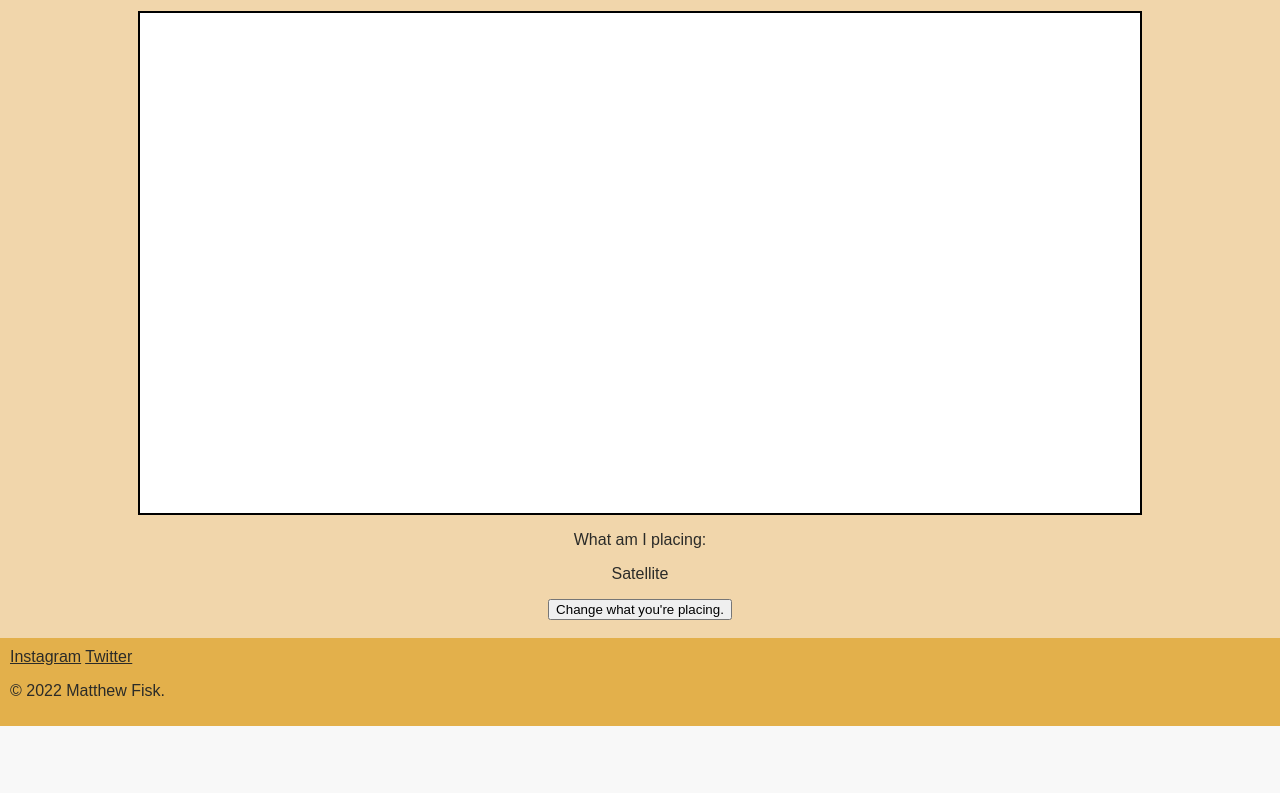
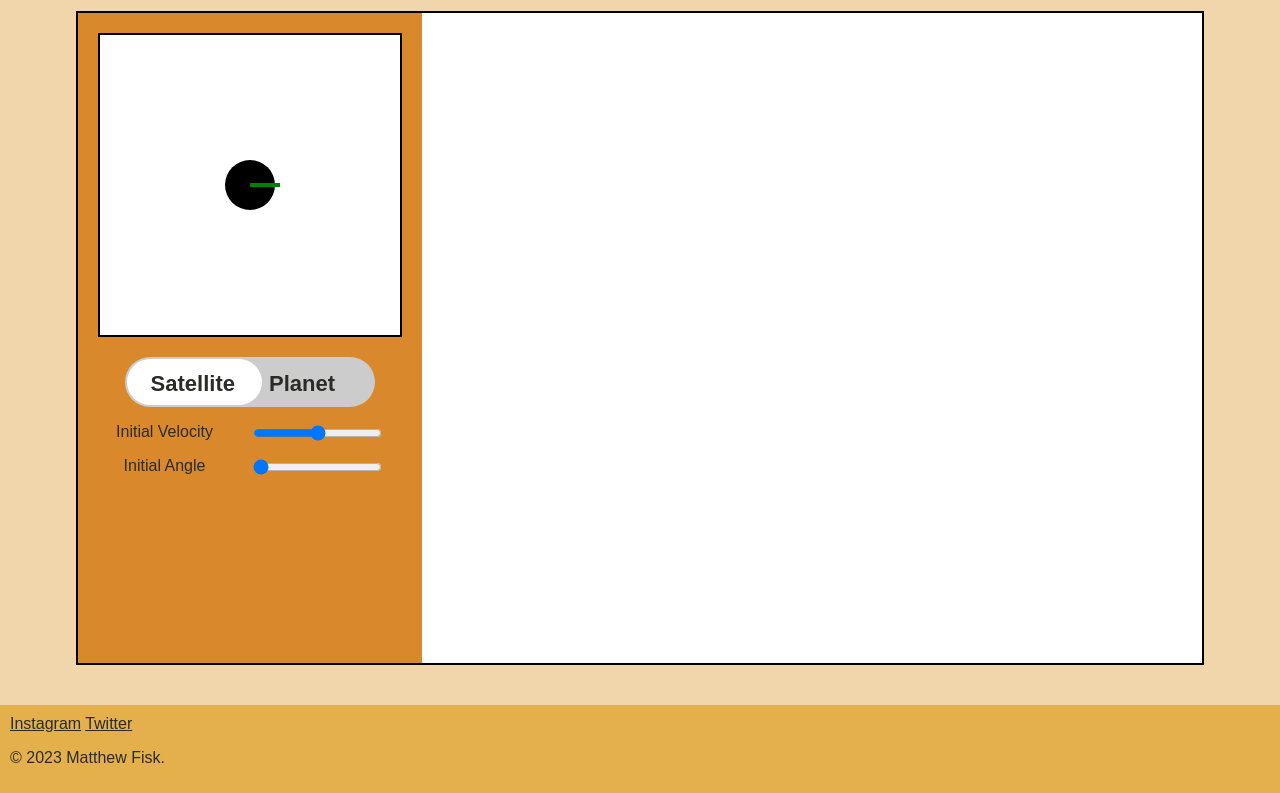
Before and after one commit to mahttchoo/mahttchoo.github.io, a plain HTML site: page projects/orbit.html in a window 1280 px wide. Shown: the part 83-876 px from the top of the page. Before the commit the page ends 816 px from the top, so only its background shows below. Drawn offline with Linux system fonts and the light colour scheme.

Commit message:
Update
Improved Orbit Simulation, added Courseflow Generator, added Java Graph Library, fixed image hover effect appearing over navbar, replaced NAV with my logo on the top left.

```diff
--- a/projects/orbit.html
+++ b/projects/orbit.html
@@ -2,22 +2,23 @@
 
 <head>
     <meta charset="UTF-8">
-    <title>Bricks Game</title>
+    <title>Orbital Simulation</title>
     <link rel="stylesheet" href="../style/styles.css">
+    <link rel="stylesheet" href="../style/orbit.css">
     <link rel="icon" href="../images/icon2.ico">
 </head>
 
 <body>
     <nav>
         <div id="logo">
-            <h4>NAV</h4>
+            <img src="../images/logo.png">
         </div>
         <ul id="navLinks">
             <li>
                 <a href="../index.html">Home</a>
             </li>
             <li>
-                <a href="../projects.html">Projects</a>
+                <a href="../projects.html">Portfolio</a>
             </li>
             <li>
                 <a href="../volunteering.html">Volunteering</a>
@@ -31,17 +32,38 @@
     </nav>
 
     <div class="topContainer">
-        <canvas id="myCanvas" width="1000" height="500" style="border:2px solid #000000;"></canvas>
-        <p>What am I placing: </p>
-    <p id="whatAmIPlacing">Satellite</p>
-    <button type="button" onclick="incrementWhatAmIPlacing()">Change what you're placing.</button>
-    <br><br>
+        <div style="display: table; margin: auto;">
+            <div id="ui" style="float: left; text-align:center; background-color: #d9882b; border:2px solid #000000; border-right: none;">
+                <canvas id="uiCanvas" style="border:2px solid #000000; margin: 20px;"></canvas><br>
+                <label class="switch">
+                    <input type="checkbox" onclick="swapUI()">
+                    <span class="slider">
+                        <p style="left: 1.6rem;">Satellite</p>
+                        <p style="left: 9rem;">Planet</p>
+                    </span>
+                </label>
+                <div>
+                    <p>
+                        <label for="initVel">Initial Velocity</label>
+                        <input type="range" min="1" max="11" value="6" id="initVel">
+                    </p>
+                    <p>
+                        <label for="initAngle">Initial Angle</label>
+                        <input type="range" min="0" max="360" value="0" id="initAngle">
+                    </p>
+                </div>
+            </div>
+            <div style="float:left;">
+                <canvas id="myCanvas" style="border:2px solid #000000; border-left: none; margin-bottom: 40px; cursor: pointer;"></canvas> <!--Width and Height set in script.js-->
+            </div>
+            <br><br>
+        </div>
     </div>
 
     <div class="bottomContainer">
         <a class="footer-link" href="https://www.instagram.com/matthewpancakes/">Instagram</a>
         <a class="footer-link" href="https://twitter.com/MatthewFisk11">Twitter</a>
-        <p>© 2022 Matthew Fisk.</p>
+        <p>© 2023 Matthew Fisk.</p>
     </div>
 
     <script src="../scripts/navControl.js"></script>
--- a/scripts/orbit/satellite.js
+++ b/scripts/orbit/satellite.js
@@ -1,5 +1,3 @@
-//document.addEventListener('DOMContentLoaded', domloaded, false);
-
 function satelliteClass(posX, posY) {
     this.x = posX;
     this.y = posY;
@@ -17,7 +15,6 @@ function satelliteClass(posX, posY) {
 
     this.generateColor = function() {
         var i = Math.floor(Math.random() * 6);
-        var color;
 
         switch(i) {
             case 0:
@@ -38,7 +35,6 @@ function satelliteClass(posX, posY) {
     this.trailColor = this.generateColor();
 
     this.draw = function () {
-        //console.log("X: " + this.accX + "      Y: " + this.accY);
         canvasContext.fillStyle = 'black';
         canvasContext.beginPath();
         canvasContext.arc(this.x, this.y, 10, 0, Math.PI * 2, true);
@@ -51,15 +47,12 @@ function satelliteClass(posX, posY) {
         this.velX = this.velX + this.accX;
         this.velY = this.velY + this.accY;
 
-        if (this.x > 1500 || this.x < -500 || this.y > 1000 || this.y < -500) {
+        if (this.x > window.innerWidth + 500 || this.x < -500 || this.y > window.innerheight + 1000 || this.y < -500) {
             this.destroyBool = true;
         }
 
         this.drawVelocity();
         this.drawAcceleration();
-
-        // the dotted line method doesn't work with very fast satellites
-        // the dotted line method doesn't work with a lot of satellites at once, maybe be able to set the trail color?
 
         var pDistX = this.x - this.path[this.path.length - 1].getX();
         var pDistY = this.y - this.path[this.path.length - 1].getY();
@@ -71,15 +64,6 @@ function satelliteClass(posX, posY) {
         if (this.path.length > this.maxDotCount) {
             this.path.splice(0,1);
         }
-
-        /*
-        var pathPoint = new prevPathClass(this.x, this.y);
-        if (this.pCount >= 6) {
-            this.path.push(pathPoint);
-            this.pCount = 0;
-        } else {
-            this.pCount++;
-        }*/
     }
 
     this.setVelocity = function (vX, vY) {
--- a/scripts/orbit/script.js
+++ b/scripts/orbit/script.js
@@ -1,9 +1,3 @@
-//TODO: maybe make the previous path dots depend on the last distance from the previous points previous point
-// This will help deal with the squished corners when it slows down and turns around
-// it will also help deal with when it zooms off and the dots get very far
-// also prolly make a max count of previous points lol.
-// Maybe use lines instead of dots??? This will work if we use the distance between points to decide a new point, not time.
-
 //Canvas Variables
 var canvas;
 var canvasContext;
@@ -11,61 +5,60 @@ var canvasContext;
 const satelliteList = [];
 const planetList = [];
 
-var whatAmIPlacing = 0;
+var placeSat = true;
 
 //Main function
 window.onload = function () {
     //Sets the canvas variables
     canvas = document.getElementById('myCanvas');
+    myCanvas.width = window.innerWidth - 500;
+    myCanvas.height = window.innerHeight - 150;
     canvasContext = canvas.getContext('2d');
-    console.log("hi");
+
+    uiCanvas = document.getElementById('uiCanvas');
+    uiCanvas.width = 300;
+    uiCanvas.height = 300;
+    uiCanvasContext = uiCanvas.getContext('2d');
+
+    document.getElementById('ui').style.height = "" + (myCanvas.height + 4) + "px";
+    colorRect(0,0,300,300, "white", uiCanvasContext);
+    colorCircle(150, 150, 25, 'black', uiCanvasContext);
 
     var fps = 60;
     setInterval(function () {
-        colorRect(0, 0, canvas.width, canvas.height, 'white');
+        colorRect(0, 0, canvas.width, canvas.height, 'white', canvasContext);
+        updateObjects();
+    }, 1000 / fps);
 
-        for (var i = 0; i < satelliteList.length; i++) {
-            var newAccX = 0;
-            var newAccY = 0;
-            satelliteList[i].draw();
-            satelliteList[i].drawPath();
-            satelliteList[i].move();
-            for (var k = 0; k < planetList.length; k++) {
-                var xdist = planetList[k].getX() - satelliteList[i].getX();
-                var ydist = planetList[k].getY() - satelliteList[i].getY();
-                var distToPlanet = Math.sqrt((xdist * xdist) + (ydist * ydist));
-                var gravityForce = 3/(distToPlanet * distToPlanet);
-                newAccX += gravityForce * xdist;
-                newAccY += gravityForce * ydist;
-            }
-            satelliteList[i].setAcceleration(newAccX, newAccY);
-            if (satelliteList[i].doIDestroy() == true) {
-                satelliteList.splice(i, 1);
-                updateObjectCounts();
-            }
+    var UIfps = 40;
+    setInterval(function () {
+        if (placeSat) {
+            updateSatUI();
         }
-
-        for (var i = 0; i < planetList.length; i++) {
-            planetList[i].draw();
-        }
-    }, 1000 / fps);
+    }, 1000 / UIfps);
 
 
     canvas.addEventListener('mousedown', handleMouseClick);
 }
 
 function handleMouseClick(evt) {
-    switch (whatAmIPlacing) {
-        case 0:
-            var mousePos = calculateMousePosition(evt);
-            var sat = new satelliteClass(mousePos.x, mousePos.y);
-            sat.setVelocity(-1, 2);
-            satelliteList.push(sat);
-            break;
-        case 1:
+    switch (placeSat) {
+        case false:
             var mousePos = calculateMousePosition(evt);
             var planet = new planetClass(mousePos.x, mousePos.y, 30);
             planetList.push(planet);
+            break;
+        case true:
+            var mousePos = calculateMousePosition(evt);
+            var sat = new satelliteClass(mousePos.x, mousePos.y);
+
+            var totalVel = document.getElementById('initVel').value / 5;
+            var angle = document.getElementById('initAngle').value * (Math.PI / 180);
+            var xVel = totalVel * Math.cos(angle);
+            var yVel = totalVel * Math.sin(angle) * -1; // negative since y=0 is the top of the screen
+            sat.setVelocity(xVel, yVel);
+
+            satelliteList.push(sat);
             break;
         default:
             var mousePos = calculateMousePosition(evt);
@@ -76,9 +69,22 @@ function handleMouseClick(evt) {
     }
 }
 
-function colorRect(leftX, topY, width, height, drawColor) {
+function colorRect(leftX, topY, width, height, drawColor, context) {
+    context.fillStyle = drawColor;
+    context.fillRect(leftX, topY, width, height);
+}
+
+function colorCircle(x, y, r, drawColor, context) {
+    context.fillStyle = drawColor;
+    context.beginPath();
+    context.arc(x, y, r, 0, Math.PI * 2, true);
+    context.fill();
+}
+
+function colorText(leftX, topY, text, font, drawColor) {
     canvasContext.fillStyle = drawColor;
-    canvasContext.fillRect(leftX, topY, width, height);
+    canvasContext.font = "bold 36px Arial";
+    canvasContext.fillText(text, leftX, topY);
 }
 
 function calculateMousePosition(evt) {
@@ -92,21 +98,66 @@ function calculateMousePosition(evt) {
     }
 }
 
-function incrementWhatAmIPlacing() {
-    switch (whatAmIPlacing) {
-        case 0:
-            whatAmIPlacing++;
-            var text = document.getElementById("whatAmIPlacing");
-            text.innerHTML = "Planet";
+function updateObjects(){
+    for (var i = 0; i < satelliteList.length; i++) {
+        var newAccX = 0;
+        var newAccY = 0;
+        satelliteList[i].draw();
+        satelliteList[i].drawPath();
+        satelliteList[i].move();
+        for (var k = 0; k < planetList.length; k++) {
+            var xdist = planetList[k].getX() - satelliteList[i].getX();
+            var ydist = planetList[k].getY() - satelliteList[i].getY();
+            var distToPlanet = Math.sqrt((xdist * xdist) + (ydist * ydist));
+            var gravityForce = 3/(distToPlanet * distToPlanet);
+            newAccX += gravityForce * xdist;
+            newAccY += gravityForce * ydist;
+        }
+        satelliteList[i].setAcceleration(newAccX, newAccY);
+        if (satelliteList[i].doIDestroy() == true) {
+            satelliteList.splice(i, 1);
+        }
+    }
+
+    for (var i = 0; i < planetList.length; i++) {
+        planetList[i].draw();
+    }
+}
+
+function swapUI() {
+    console.log("Initial Velocity: " + document.getElementById('initVel').value);
+    console.log("Initial Angle: " + document.getElementById('initAngle').value);
+    switch (placeSat) {
+        case false:
+            placeSat = true;
+            // UI Canvas updates for satelittes are done via window onload function
             break;
-        case 1:
-            whatAmIPlacing--;
-            var text = document.getElementById("whatAmIPlacing");
-            text.innerHTML = "Satellite";
+        case true:
+            placeSat = false;
+            colorRect(0,0,300,300, "white", uiCanvasContext);
+            colorCircle(150, 150, 40, 'red', uiCanvasContext);
             break;
         default:
-            var text = document.getElementById("whatAmIPlacing");
-            text.innerHTML = "uhhh something is wrong :(";
             break;
     }
 }
+
+function updateSatUI() {
+    colorRect(0,0,300,300, "white", uiCanvasContext);
+    colorCircle(150, 150, 25, 'black', uiCanvasContext);
+
+    uiCanvasContext.strokeStyle = 'green';
+    uiCanvasContext.lineWidth = 4;
+    uiCanvasContext.beginPath();
+    uiCanvasContext.moveTo(150, 150);
+
+    var totalVel = document.getElementById('initVel').value / 7;
+    var angle = document.getElementById('initAngle').value * (Math.PI / 180);
+    var x = totalVel * Math.cos(angle) * 35; // 10 is an arbitrary number so that the visual velocity vector looks nice in the UI
+    var y = totalVel * Math.sin(angle) * 35 * -1;
+
+    uiCanvasContext.lineTo(x + 150, y + 150); // 150 is midpoint of the UI canvas
+    uiCanvasContext.stroke();
+}
+
+// https://stackoverflow.com/questions/826782/how-to-disable-text-selection-highlighting
--- /dev/null
+++ b/style/orbit.css
@@ -0,0 +1,63 @@
+.switch {
+    position: relative;
+    display: inline-block;
+    width: 250px;
+    height: 50px;
+}
+
+.slider {
+    position: absolute;
+    cursor: pointer;
+    height: 50px;
+    width: 250px;
+    top: 0;
+    left: 0;
+    right: 0;
+    bottom: 0;
+    background-color: #ccc;
+    border-radius: 90px;
+    transition: .4s;
+}
+
+.slider:before {
+    position: absolute;
+    content: "";
+    height: 46px;
+    width: 135px;
+    left: 2px;
+    top: 2px;
+    background-color: white;
+    transition: .4s;
+    border-radius: 50px;
+}
+
+.switch input {
+    height: 0px;
+    display: none;
+}
+
+.slider p {
+    position: absolute;
+    margin-top: 14px;
+    font-size: 22px;
+    font-weight: bold;
+    -webkit-touch-callout: none; /* iOS Safari */
+      -webkit-user-select: none; /* Safari */
+       -khtml-user-select: none; /* Konqueror HTML */
+         -moz-user-select: none; /* Old versions of Firefox */
+          -ms-user-select: none; /* Internet Explorer/Edge */
+              user-select: none;
+}
+
+input:checked + .slider:before {
+    transform: translateX(111px);
+}
+
+label {
+    font-family: sans-serif;
+}
+
+input[type=range] {
+    float: right;
+    margin-right: 40px;
+}
--- a/style/styles.css
+++ b/style/styles.css
@@ -39,6 +39,10 @@ a:hover {
 	text-shadow: 1px 1px 1px #2b2b28;
 }
 
+a img {
+	box-shadow: 10px 5px 5px darkslategray;
+	border: 1px solid black;
+}
 a:hover img {
   opacity: 0.5;
 }
@@ -51,7 +55,8 @@ nav {
 	background-color: #e3b04b;
 	position: fixed;
 	width: 100%;
-	transform: translateY(-100%);
+	transform: translateY(-101%); /* -100% leaves a very tiny sliver on the top above the navbar uncovered. Idk why. */
+	z-index: 100;
 }
 
 embed {
@@ -122,13 +127,15 @@ h6 {
 }
 
 #logo {
+	margin: 20px;
 	letter-spacing: 4px;
 	font-size: 25px;
 }
 #navLinks {
 	display: flex;
 	justify-content: space-around;
-	width: 70%;
+	width: 100%;
+	z-index: 2;
 }
 #navLinks li {
 	list-style: none;
@@ -164,6 +171,9 @@ h6 {
   width: 50%;
   padding: 10px;
 }
+#myCanvas {
+	padding-right: 0px;
+}
 /* Clear floats after the columns */
 .row:after {
   content: "";
@@ -178,7 +188,7 @@ h6 {
 #gameCanvas {
 	display: block;
 	margin-left: auto;
-  margin-right: auto;
+  	margin-right: auto;
 	padding-bottom: 40px;
 	margin-top: 20px;
 	width: 50%;
```
Also changed, not shown: games/bricks.html (+2 -2 lines), games/racing.html (+2 -2 lines), games/shootyGame.html (+2 -2 lines), games/tennis.html (+2 -2 lines), index.html (+1 -1 lines), projects.html (+45 -1 lines), projects/sysprop.html (+2 -2 lines), volunteering.html (+1 -1 lines), images/flowchart.png (added), images/graph.png (added), images/logo - old.png (added), images/logo.png (added).
